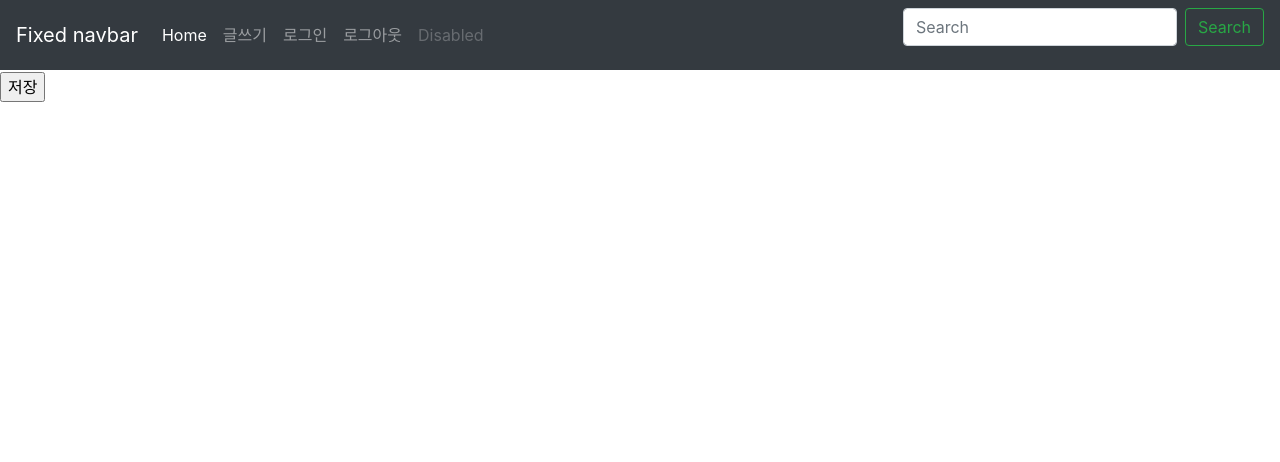
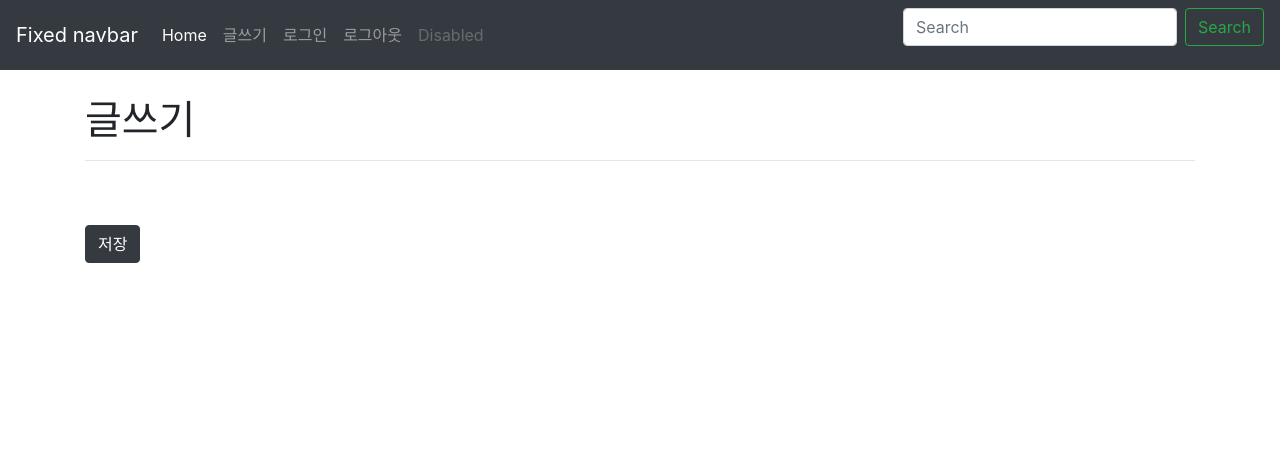
Before and after one commit to likelionknut/opentutorials_django, a Django app: page /blogMain/createBlog/ in a window 1280 px wide. Shown: the top 462 px of the page. Run offline with Django 3.2, Linux system fonts and the light colour scheme; parts of the project's set-up code (start-up, migrations or seed data) failed here and were passed over; some libraries are stand-ins or nearby versions.

Commit message:
modified 'form.media' 적용 & 'enctype' 적용 및 html 꾸밈  'createBlog.html'

```diff
--- a/blogapp/templates/createBlog.html
+++ b/blogapp/templates/createBlog.html
@@ -2,10 +2,17 @@
 
 {% block content %}
 
-<form method="POST">
-    {% csrf_token %}
-    {{ form.as_p }}
-    <input type="submit" value="저장"/>
-</form>
+    <br>
+    <div class="container">
+        <h1>글쓰기</h1>
+        <hr>
+        <br><br>
+        <form method="POST" enctype="multipart/form-data">
+            {% csrf_token %}
+            {{ form.media }}
+            {{ form.as_p }}
+            <input type="submit" class="btn btn-dark" value="저장"/>
+        </form>
+    </div>
 
 {% endblock %}
```
